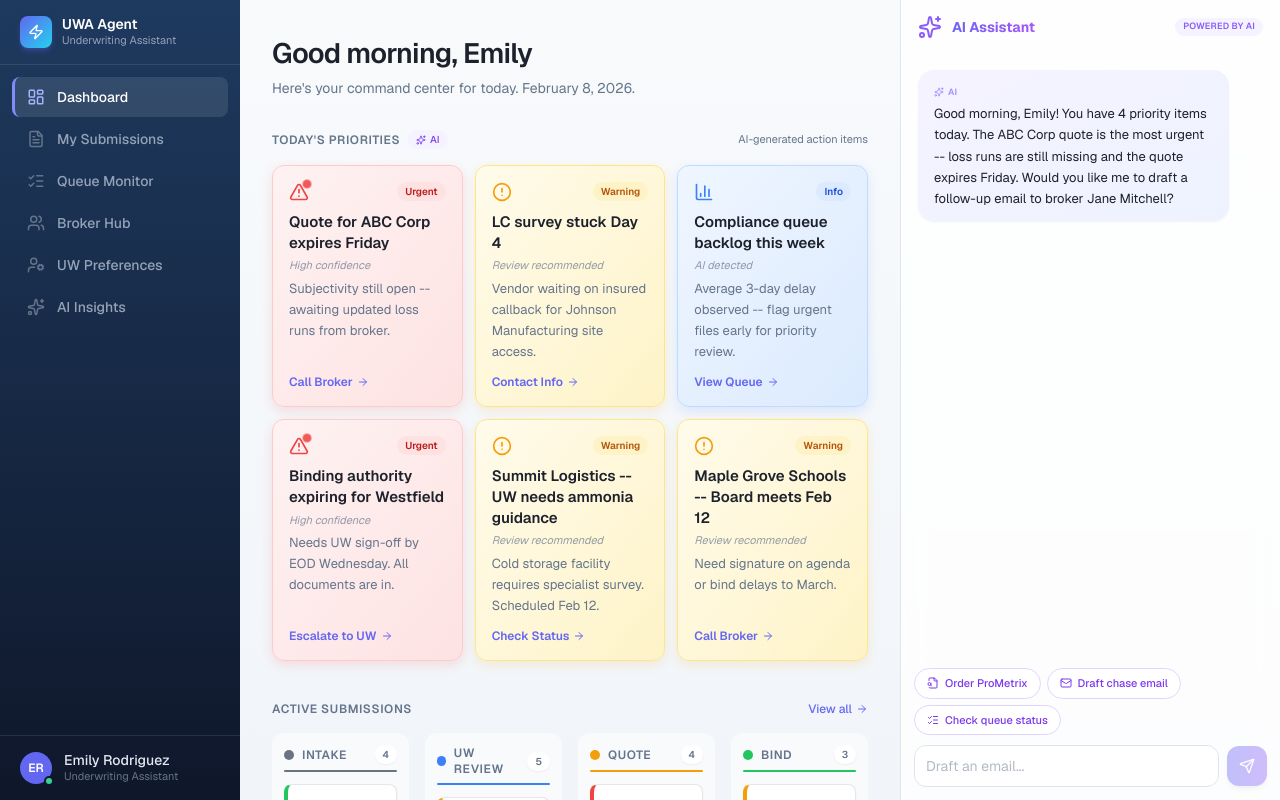
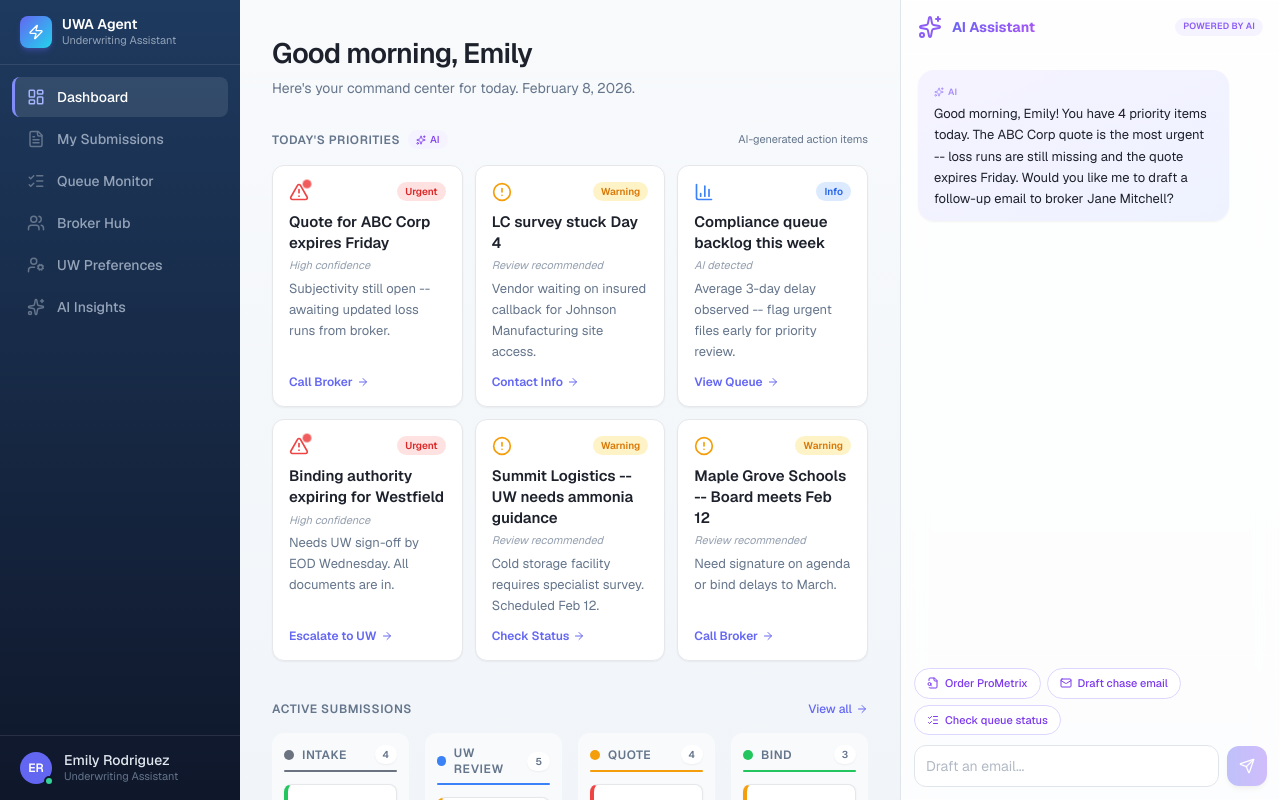
Before and after one commit to lavishlullaby/Underwriters-Assistant, a Next.js app: page / in a window 1280 px wide. Built offline with nearby package versions, Linux system fonts and the light colour scheme.

Commit message:
feat: update card style to clean white background
Replace gradient backgrounds with white background, light gray border, and subtle shadow.

```diff
--- a/components/dashboard/priority-cards.tsx
+++ b/components/dashboard/priority-cards.tsx
@@ -8,34 +8,25 @@ import { cn } from "@/lib/utils"
 const typeConfig = {
   urgent: {
     icon: AlertTriangle,
-    gradient: "from-red-50 to-red-100",
-    border: "border-red-200",
-    shadow: "shadow-urgent",
     iconColor: "text-red-500",
     label: "Urgent",
-    labelBg: "bg-red-100 text-red-700",
+    labelBg: "bg-[#FEE2E2] text-[#DC2626]",
     pulse: true,
     confidence: "High confidence",
   },
   warning: {
     icon: AlertCircle,
-    gradient: "from-amber-50 to-amber-100",
-    border: "border-amber-200",
-    shadow: "shadow-warning",
     iconColor: "text-amber-500",
     label: "Warning",
-    labelBg: "bg-amber-100 text-amber-700",
+    labelBg: "bg-[#FEF3C7] text-[#D97706]",
     pulse: false,
     confidence: "Review recommended",
   },
   info: {
     icon: BarChart3,
-    gradient: "from-blue-50 to-blue-100",
-    border: "border-blue-200",
-    shadow: "shadow-info",
     iconColor: "text-blue-500",
     label: "Info",
-    labelBg: "bg-blue-100 text-blue-700",
+    labelBg: "bg-[#DBEAFE] text-[#2563EB]",
     pulse: false,
     confidence: "AI detected",
   },
@@ -66,10 +57,7 @@ export function PriorityCards() {
             <div
               key={item.id}
               className={cn(
-                "card-hover group flex flex-col rounded-xl border bg-gradient-to-br p-4",
-                config.gradient,
-                config.border,
-                config.shadow,
+                "card-hover group flex flex-col rounded-xl border border-[#E5E7EB] bg-white p-4 shadow-sm",
                 `stagger-${idx + 1} animate-fade-in-up`
               )}
             >
```
